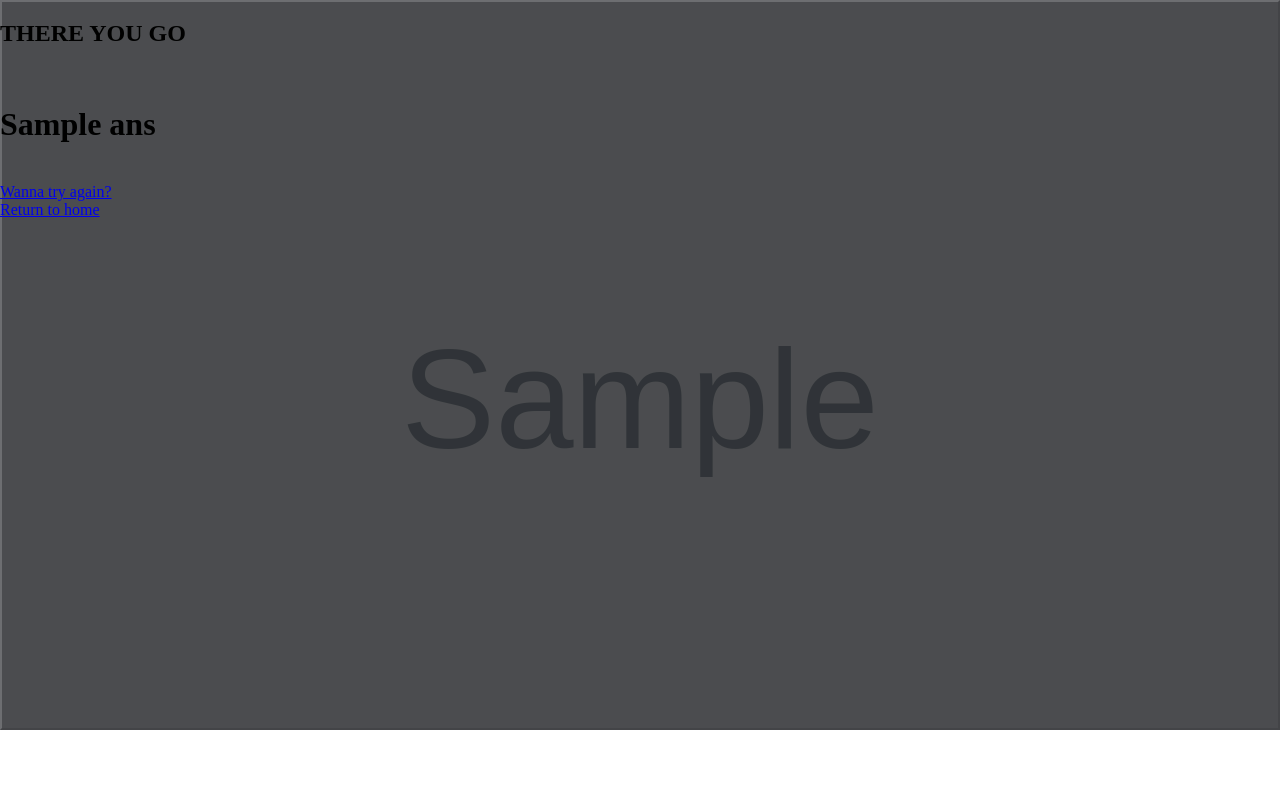
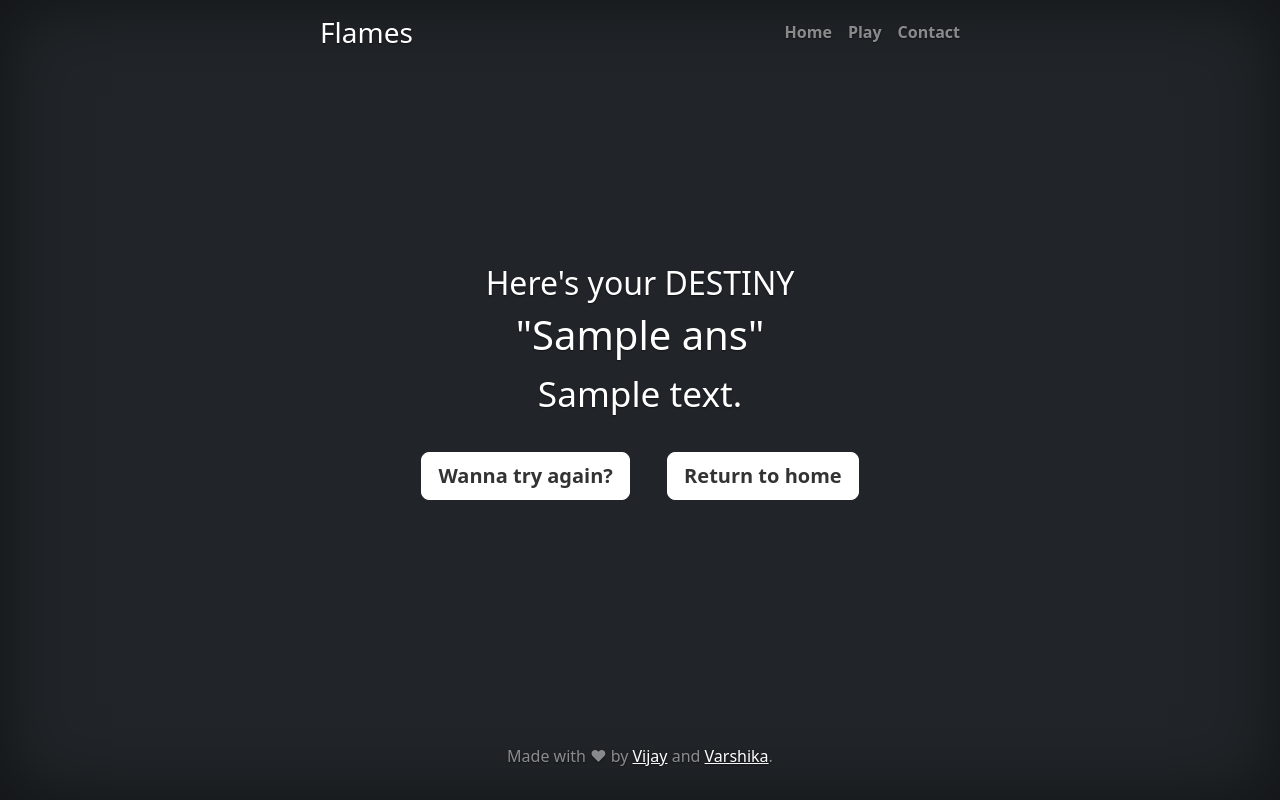
Before and after one commit to Kirandeep2806/flames, a Django app: template vivapro1/templates/result.html in a window 1280 px wide. Run offline with Django 4.2, Linux system fonts and the light colour scheme; the template is opened without the code that fills it: most values are stand-ins (such as "Sample title", 1, 10 or a date in 2020); grey boxes marked "Sample" are stand-in pictures; some libraries are stand-ins or nearby versions.

Commit message:
addning first basic fully working version

```diff
--- a/doc.txt
+++ /dev/null
@@ -1,3 +0,0 @@
-1. Store data in the database
-2. Logic
-3. Template design
--- a/vivapro1/templates/base.html
+++ b/vivapro1/templates/base.html
@@ -102,7 +102,7 @@
   {% block content %}{% endblock content %}
 
   <footer class="mt-auto text-white-50">
-    <p>Made with ❤ by <a href="https://www.linkedin.com/in/vijay-vardhan-reddy-382645213/" target="_blank" class="text-white">Vijay</a> and <a href="https://www.linkedin.com/in/varshika-sunkari-256a4a213/" target="_blank" class="text-white">Varshika</a>.</p>
+    <p>Made with ❤ by <a style="text-decoration: none;" href="https://www.linkedin.com/in/vijay-vardhan-reddy-382645213/" target="_blank" class="text-white">Vijay</a> and <a style="text-decoration: none;" href="https://www.linkedin.com/in/varshika-sunkari-256a4a213/" target="_blank" class="text-white">Varshika</a>.</p>
   </footer>
 </div>
 
--- a/vivapro1/templates/contact.html
+++ b/vivapro1/templates/contact.html
@@ -15,7 +15,7 @@
 <main class="form-signin">
     <form action="/" method="post">
     {% csrf_token %}
-    <h1 class="h3 my-2 fw-normal">Contact Us</h1>
+    <h1 class="my-2">Contact Us</h1>
 
     <div class="input-group mb-3">
         <span class="input-group-text" id="inputGroup-sizing-default">Name</span>
--- a/vivapro1/templates/home.html
+++ b/vivapro1/templates/home.html
@@ -1,6 +1,6 @@
 {% extends 'base.html' %}
 
-{% block title %} Home {% endblock title %}
+{% block title %} HOME {% endblock title %}
 {% block css %}
 
 {% endblock css %}
--- a/vivapro1/templates/play.html
+++ b/vivapro1/templates/play.html
@@ -20,14 +20,14 @@
         <form action="result" method="post">
         {% csrf_token %}
         <!-- <img class="mb-4" src="/docs/5.1/assets/brand/bootstrap-logo.svg" alt="" width="72" height="57"> -->
-        <h1 class="h3 my-2 fw-normal">Check your "Destiny"</h1>
+        <h1 class="my-2">Check your "Destiny"</h1>
 
         <div class="form-floating">
-            <input type="text" class="form-control my-2" id="floatingInput" placeholder="Name1" name="name1">
+            <input type="text" class="form-control my-3" id="floatingInput" placeholder="Name1" name="name1">
             <label style="color: black;" for="floatingInput">Your Name</label>
         </div>
         <div class="form-floating">
-            <input type="text" class="form-control my-2" id="floatingPassword" placeholder="Name2" name="name2">
+            <input type="text" class="form-control my-3" id="floatingPassword" placeholder="Name2" name="name2">
             <label style="color: black;" for="floatingPassword">Their Name</label>
         </div>
 
--- a/vivapro1/templates/result.html
+++ b/vivapro1/templates/result.html
@@ -1,48 +1,99 @@
-{% comment %} {% extends 'base.html' %}
 
-{% block title %} RESULT {% endblock title %}
-{% block content %}
-<h2>THERE YOU GO</h2>
-<br>
-<h1>{{ans}}</h2>
-<br>
-<a href="play" class="btn btn-lg btn-secondary fw-bold border-white bg-white">Wanna try again?</a>
-<br>
-<a href="/" class="btn btn-lg btn-secondary fw-bold border-white bg-white">Return to home</a> {% endcomment %}
+<!doctype html>
+<html lang="en" class="h-100">
+  <head>
+    <meta charset="utf-8">
+    <meta name="viewport" content="width=device-width, initial-scale=1">
+    <meta name="description" content="">
+    <meta name="author" content="Mark Otto, Jacob Thornton, and Bootstrap contributors">
+    <meta name="generator" content="Hugo 0.88.1">
+    <title>RESULT · FLAMES</title>
 
-{% comment %} <button type="submit"><a href="play">Wanna try again?</a></button><button type="submit"><a href="/">Return to home</a></button> {% endcomment %}
-{% comment %} {% endblock content %} {% endcomment %}
+    <link href="https://cdn.jsdelivr.net/npm/bootstrap@5.1.3/dist/css/bootstrap.min.css" rel="stylesheet" integrity="sha384-1BmE4kWBq78iYhFldvKuhfTAU6auU8tT94WrHftjDbrCEXSU1oBoqyl2QvZ6jIW3" crossorigin="anonymous">
 
-<!DOCTYPE html>
-<html lang="en">
-<head>
-    <meta charset="UTF-8">
-    <meta http-equiv="X-UA-Compatible" content="IE=edge">
-    <meta name="viewport" content="width=device-width, initial-scale=1.0">
-    <title>Results</title>
+
+
+    <!-- Bootstrap core CSS -->
+<link href="/docs/5.1/dist/css/bootstrap.min.css" rel="stylesheet" integrity="sha384-1BmE4kWBq78iYhFldvKuhfTAU6auU8tT94WrHftjDbrCEXSU1oBoqyl2QvZ6jIW3" crossorigin="anonymous">
+
+    <!-- Favicons -->
+<link rel="apple-touch-icon" href="/docs/5.1/assets/img/favicons/apple-touch-icon.png" sizes="180x180">
+<link rel="icon" href="/docs/5.1/assets/img/favicons/favicon-32x32.png" sizes="32x32" type="image/png">
+<link rel="icon" href="/docs/5.1/assets/img/favicons/favicon-16x16.png" sizes="16x16" type="image/png">
+<link rel="manifest" href="/docs/5.1/assets/img/favicons/manifest.json">
+<link rel="mask-icon" href="/docs/5.1/assets/img/favicons/safari-pinned-tab.svg" color="#7952b3">
+<link rel="icon" href="/docs/5.1/assets/img/favicons/favicon.ico">
+<meta name="theme-color" content="#7952b3">
+
+
     <style>
+      .bd-placeholder-img {
+        font-size: 1.125rem;
+        text-anchor: middle;
+        -webkit-user-select: none;
+        -moz-user-select: none;
+        user-select: none;
+      }
+
+      @media (min-width: 768px) {
+        .bd-placeholder-img-lg {
+          font-size: 3.5rem;
+        }
+      }
+      /*
+      * Globals
+      */
+
+
+     /* Custom default button */
+     .btn-secondary,
+     .btn-secondary:hover,
+     .btn-secondary:focus {
+       color: #333;
+       text-shadow: none; /* Prevent inheritance from `body` */
+     }
+
+
+     /*
+      * Base structure
+      */
+
      body {
-            margin: 0;
+       text-shadow: 0 .05rem .1rem rgba(0, 0, 0, .5);
+       box-shadow: inset 0 0 5rem rgba(0, 0, 0, .5);
      }
-        .bottom {
-            margin: 0;
-            padding: 0;
-            /* background: #151515; */
-            background-image: url({{img}});
-            background-repeat: no-repeat;
-            background-size: cover;
-            background-attachment: fixed;
-            background-position: center;
+
+     .cover-container {
+       max-width: 42em;
        position: relative;
-            top: 0;
-            left: 0;
-            bottom: 0;
-            right: 0;
-            overflow: auto;
-            display: block;
-            width: 100%;
-            height: 100%;
-            min-height: 730px;
+       overflow: hidden;
+     }
+
+
+     /*
+      * Header
+      */
+
+     .nav-masthead .nav-link {
+       padding: .25rem 0;
+       font-weight: 700;
+       color: rgba(255, 255, 255, .5);
+       background-color: transparent;
+       border-bottom: .25rem solid transparent;
+     }
+
+     .nav-masthead .nav-link:hover,
+     .nav-masthead .nav-link:focus {
+       border-bottom-color: rgba(255, 255, 255, .25);
+     }
+
+     .nav-masthead .nav-link + .nav-link {
+       margin-left: 1rem;
+     }
+
+     .nav-masthead .active {
+       color: #fff;
+       border-bottom-color: #fff;
      }
      .overlay {
         position: absolute;
@@ -52,9 +103,9 @@
         top: 0;
         left: 0;
         width: 100%;
-            height: 100%;
+        height: 99%;
         background: #111111;
-            opacity: .7;
+        opacity: 0;
     }
     .overlay .but {
         width: 100%;
@@ -62,32 +113,51 @@
         background: #111111;
         opacity: .7;
     }
-        .main {
-            position: relative;
-            background-size: cover;
-            background-attachment: fixed;
-            background-position: center;
-            top: 0;
-            right: 0;
-            overflow: hidden;
+    .desc {
+        font-size: 2.2rem;
     }
+
     </style>
+
+
+    <!-- Custom styles for this template -->
+    <link href="cover.css" rel="stylesheet">
   </head>
-<body>
-    <div class="bottom">
+  <body class="d-flex h-100 text-center text-white bg-dark">
     <div class="overlay">
         <button class="but" onmousemove="sound.play()"></button>
     </div>
-        <div class="main">
+
+<div class="cover-container d-flex w-100 h-100 p-3 mx-auto flex-column">
     <audio id="sound" src={{bgm}}></audio>
-            <h2>THERE YOU GO</h2>
-            <br>
-            <h1>{{ans}}</h2>
-            <br>
-            <a href="play" class="btn btn-lg btn-secondary fw-bold border-white bg-white">Wanna try again?</a>
-            <br>
-            <a href="/" class="btn btn-lg btn-secondary fw-bold border-white bg-white">Return to home</a>
+  <header class="mb-auto">
+    <div>
+      <h3 class="float-md-start mb-0">Flames</h3>
+      <nav class="nav nav-masthead justify-content-center float-md-end">
+        <a class="nav-link" href="/">Home</a>
+        <a class="nav-link" href="play">Play</a>
+        <a class="nav-link" href="contact">Contact</a>
+      </nav>
     </div>
+  </header>
+
+  <main class="px-3">
+    <h2>Here's your DESTINY</h2>
+    <h1>"{{ans}}"</h1>
+
+    <p class="desc lead">{{desc}}</p>
+    <p class="lead">
+      <a href="play" class="btn btn-lg btn-secondary fw-bold border-white bg-white m-3">Wanna try again?</a>
+      <a href="/" class="btn btn-lg btn-secondary fw-bold border-white bg-white m-3">Return to home</a>
+    </p>
+  </main>
+
+  <footer class="mt-auto text-white-50">
+    <p>Made with ❤ by <a href="https://www.linkedin.com/in/vijay-vardhan-reddy-382645213/" target="_blank" class="text-white">Vijay</a> and <a href="https://www.linkedin.com/in/varshika-sunkari-256a4a213/" target="_blank" class="text-white">Varshika</a>.</p>
+  </footer>
 </div>
+
+
+
   </body>
 </html>
--- a/vivapro1/viva_app1/models.py
+++ b/vivapro1/viva_app1/models.py
@@ -4,6 +4,8 @@ from django.db import models
 class Flames(models.Model):
     name1 = models.CharField(max_length=30)
     name2 = models.CharField(max_length=30)
+    result = models.CharField(max_length=30)
+
     date = models.DateField()
 
     def __str__(self):
--- a/vivapro1/vivapro1/urls.py
+++ b/vivapro1/vivapro1/urls.py
@@ -16,6 +16,10 @@ Including another URLconf
 from django.contrib import admin
 from django.urls import include, path
 
+admin.site.site_header = "FLAMES ADMIN"
+admin.site.site_title = "FLAMES"
+admin.site.index_title = "FLAMES Admin Portal"
+
 urlpatterns = [
     path('admin/', admin.site.urls),
     path('', include('viva_app1.urls'))
```
Also changed, not shown: a.html (deleted, +0 -59 lines), b.html (deleted, +0 -12 lines), demo.html (deleted, +0 -20 lines), home1.html (deleted, +0 -130 lines), play1.html (deleted, +0 -110 lines), vivapro1/viva_app1/views.py (+13 -12 lines), vivapro1/db.sqlite3, vivapro1/viva_app1/migrations/0005_flames_result.py (added), 2 other files. Lines whose indentation alone changed are shown as unchanged.
